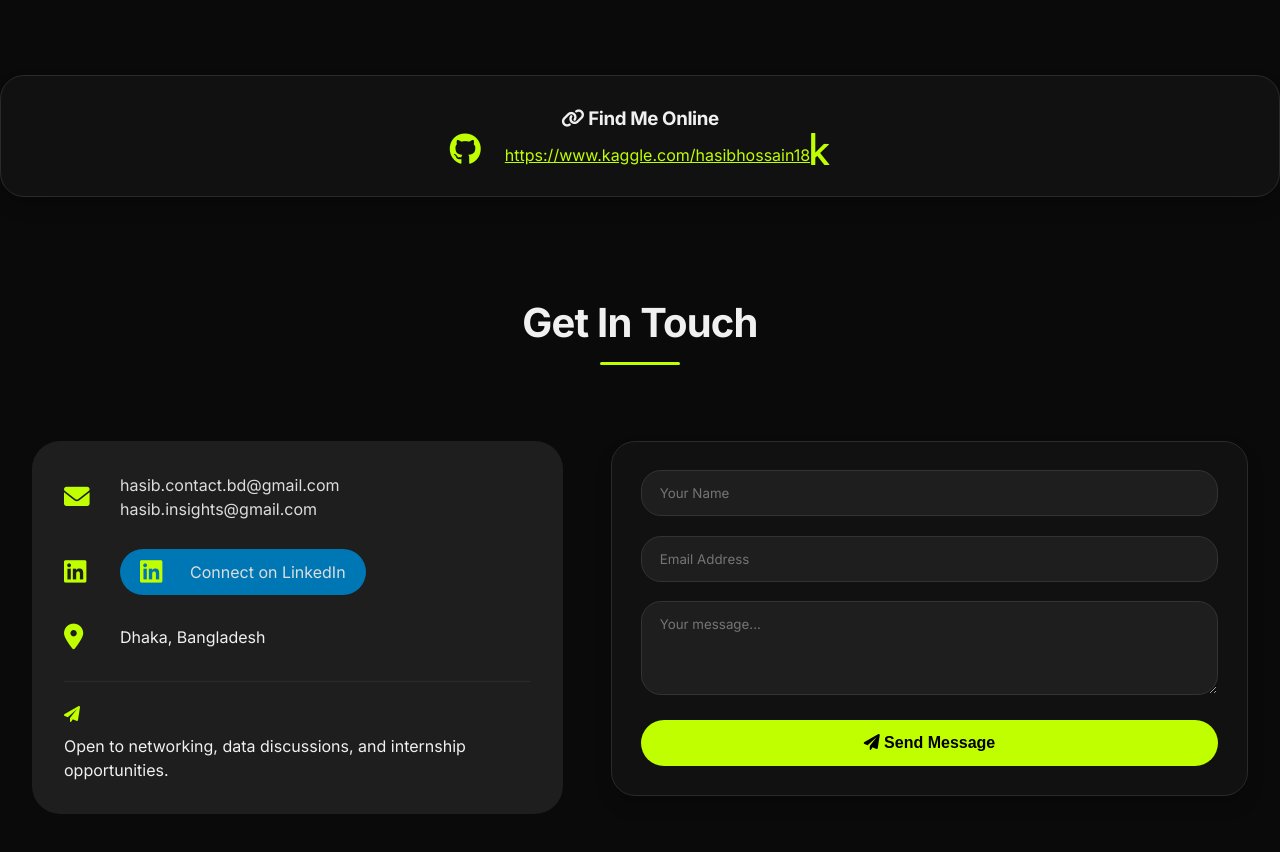
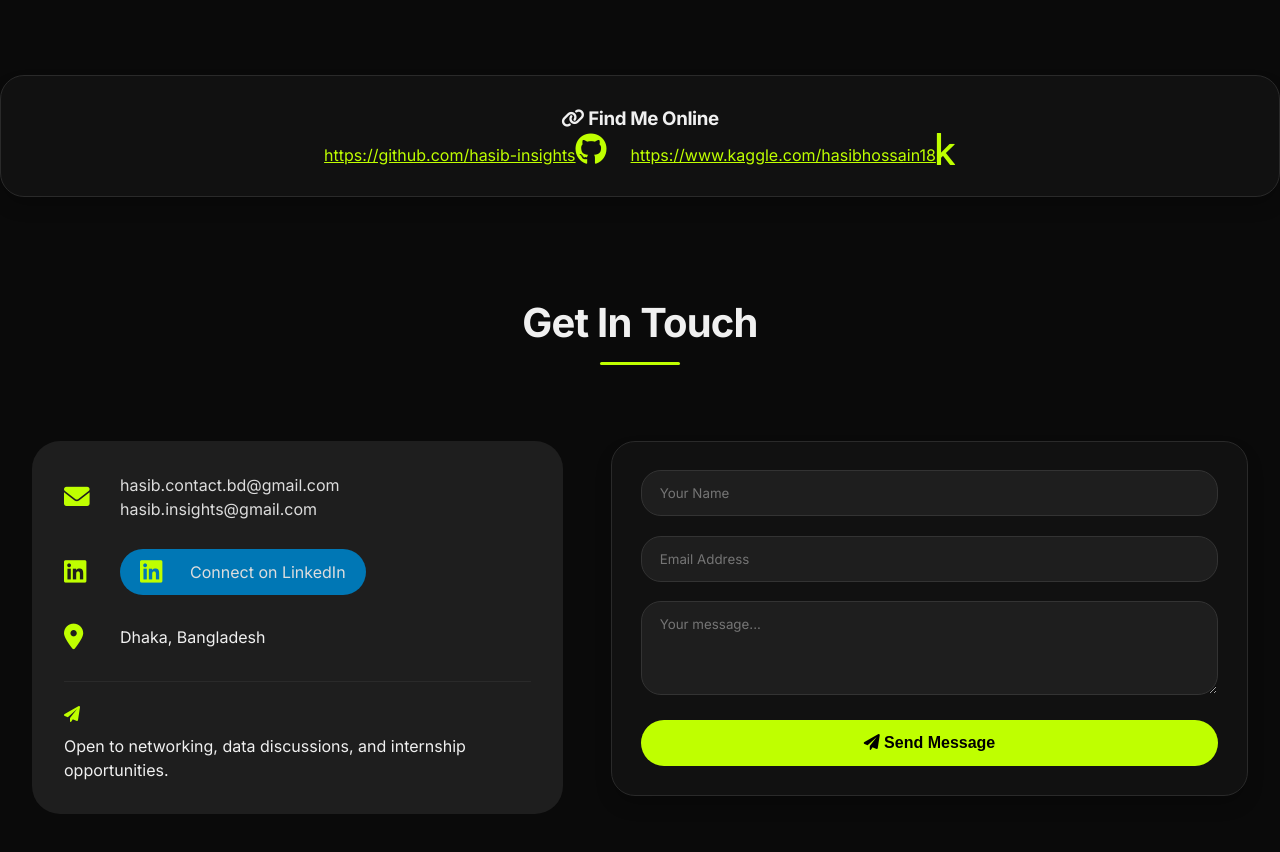
Before and after one commit to hasib-insights/portfolio_website, a plain HTML site: page index.html in a window 1280 px wide. Shown: the part 4560-5412 px from the top of the page. Drawn offline with Linux system fonts and the light colour scheme.

Commit message:
Update index.html

```diff
--- a/index.html
+++ b/index.html
@@ -798,7 +798,7 @@
 <div class="card" style="text-align: center;">
   <h3><i class="fas fa-link"></i> Find Me Online</h3>
   <div style="display: flex; justify-content: center; gap: 1.5rem;">
-    <a href="#" style="color: var(--accent);"><i class="fab fa-github fa-2x"></i></a>
+    <a href="#" style="color: var(--accent);">https://github.com/hasib-insights<i class="fab fa-github fa-2x"></i></a>
     <a href="#" style="color: var(--accent);">https://www.kaggle.com/hasibhossain18<i class="fab fa-kaggle fa-2x"></i></a>
   </div>
 </div>
```
